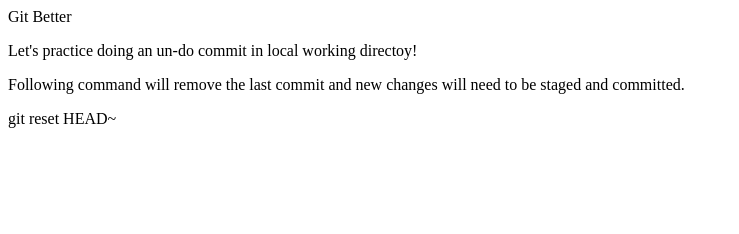
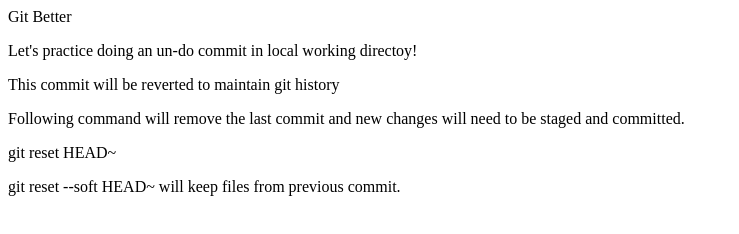
Before and after one commit to telagraphic/git-better, a plain HTML site: page index.html in a window 1280 px wide. Shown: the whole page, without its empty margins (0-739 px from the left). Drawn offline with Linux system fonts and the light colour scheme.

Commit message:
this commit will be reverted on the next one

```diff
--- a/index.html
+++ b/index.html
@@ -14,6 +14,9 @@
       <p>
         Let's practice doing an un-do commit in local working directoy!
       </p>
+      <p>
+        This commit will be reverted to maintain git history
+      </p>
     </article>
 
     <article>
@@ -23,6 +26,9 @@
       </p>
       <p>
         git reset HEAD~
+      </p>
+      <p>
+        git reset --soft HEAD~ will keep files from previous commit.
       </p>
     </article>
   </main>
```
